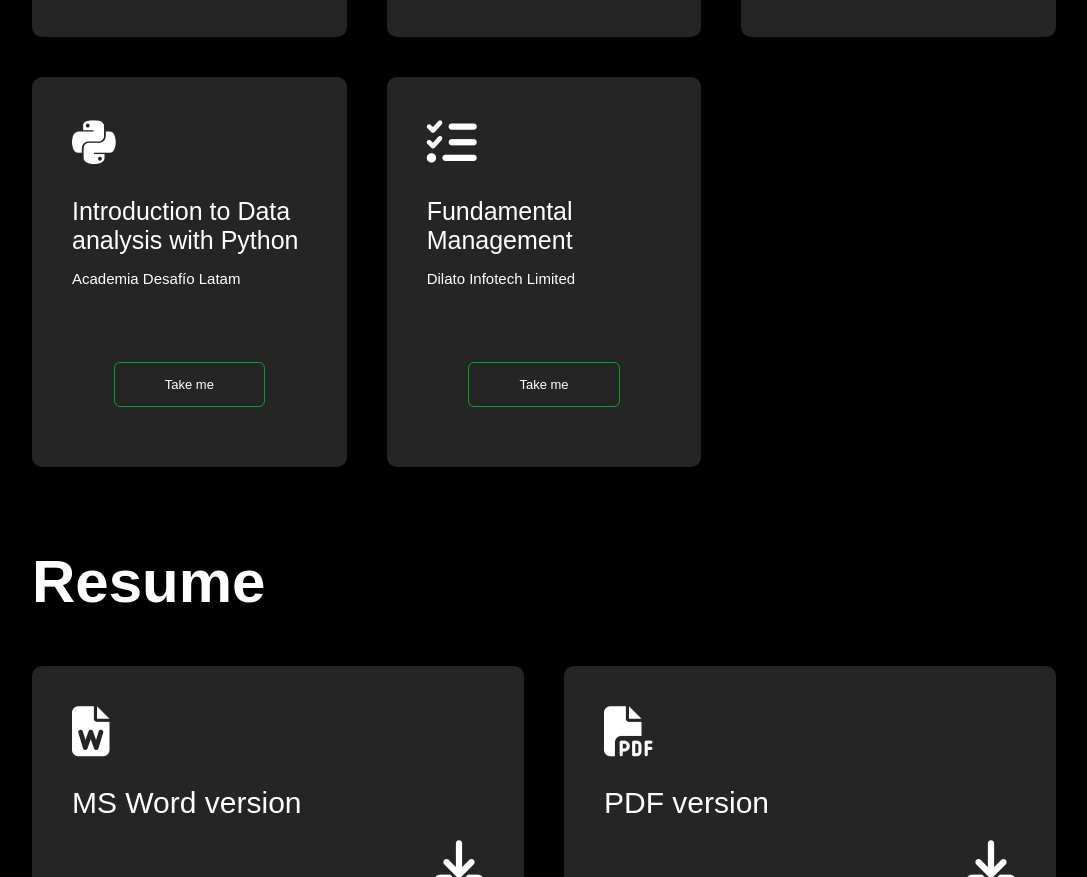
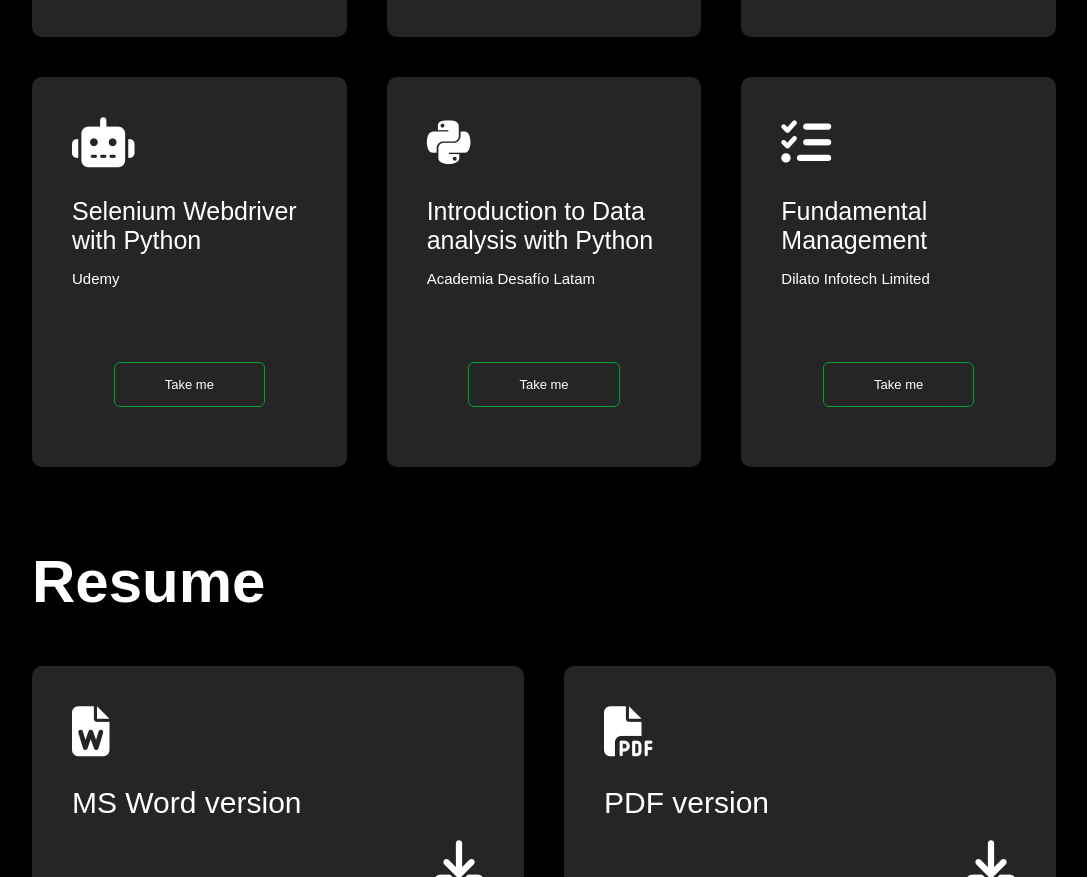
Before and after one commit to Hass-e/JoseCarlosLA-Resume, a plain HTML site: page index.html in a window 1280 px wide. Shown: the part 2948-3825 px from the top of the page, without its empty margins (96-1183 px from the left). Drawn offline with Linux system fonts and the light colour scheme.

Commit message:
New cours added

```diff
--- a/index.html
+++ b/index.html
@@ -104,6 +104,7 @@
                             </div>
                             <div class="boxes-inside">
                                 <ul>
+                                    <li><span><b>Udemy</b></span><br>Selenium Webdriver with Python from Scratch + Frameworks</li>
                                     <li><span><b>Dilato Infotech Limited</b></span><br>Fundamental Management</li>
                                 </ul>
                             </div>
@@ -182,6 +183,16 @@
                 </div>
                 <div class="cert-box">
                     <div>
+                        <i class="fa-solid fa-robot"></i>
+                        <h2>Selenium Webdriver with Python</h2>
+                        <p>Udemy</p>
+                    </div>
+                    <div>
+                        <a href="docs\Selenium_Python_Cer_JC.pdf" target="_blank" class="btn">Take me</a>
+                    </div>
+                </div>
+                <div class="cert-box">
+                    <div>
                         <i class="fa-brands fa-python"></i>
                         <h2>Introduction to Data analysis with Python</h2>
                         <p>Academia Desafío Latam</p>
```
Also changed, not shown: 1 other file.
